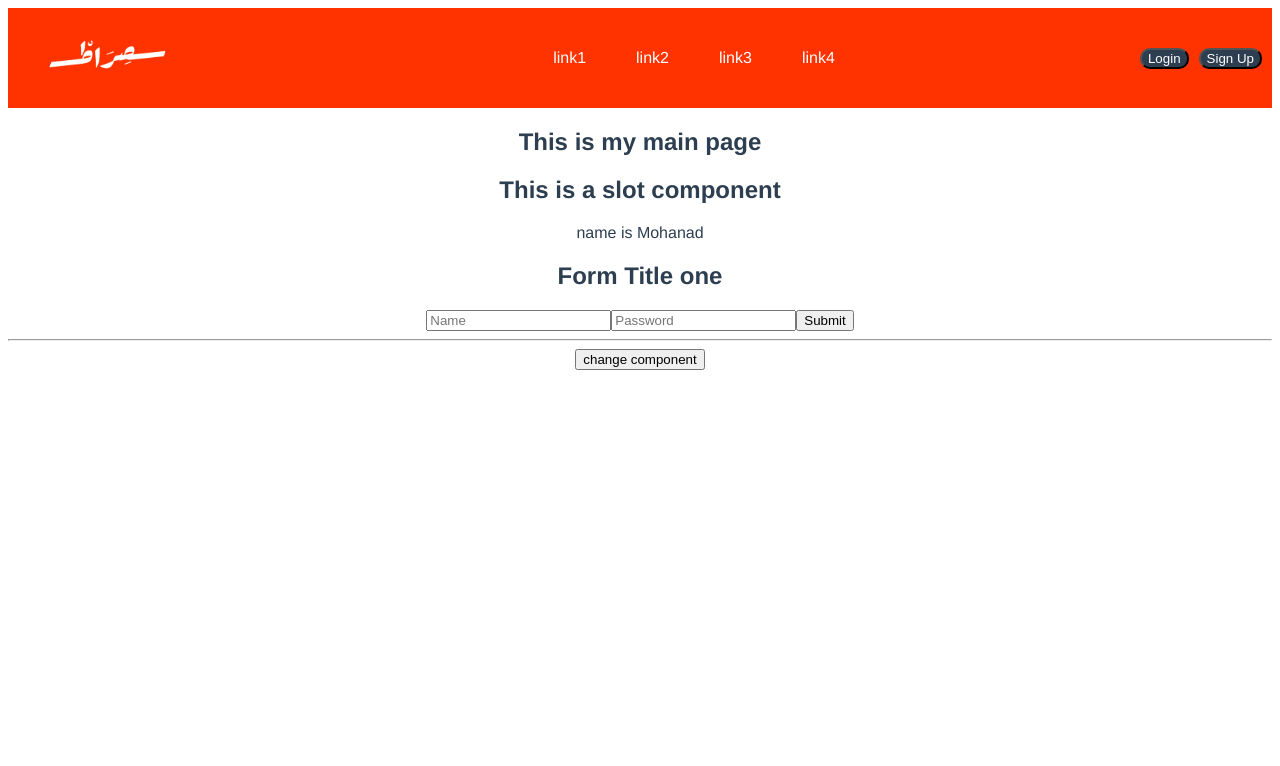
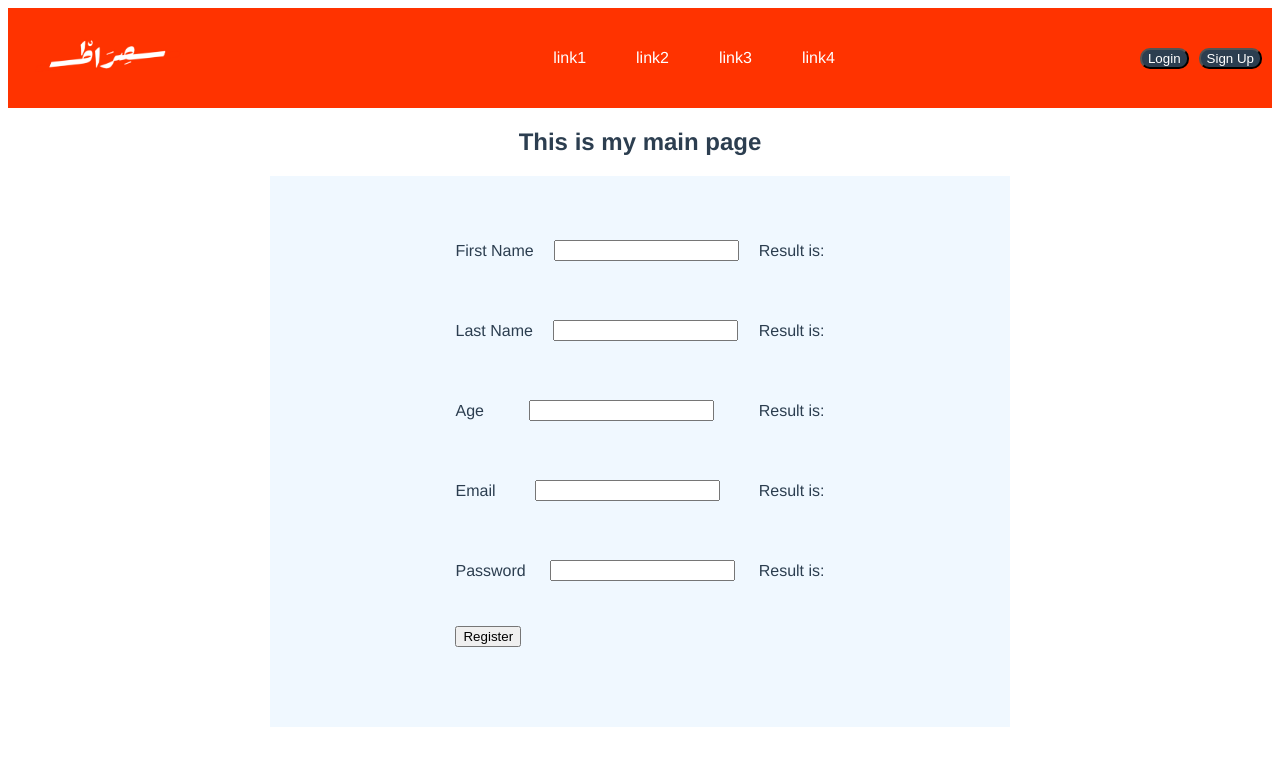
Before and after one commit to mohanadaltarah/vue.js-options-api, a Vue app: page /#/ in a window 1280 px wide. Shown: the top 766 px of the page. Built offline with nearby package versions, Linux system fonts and the light colour scheme.

Commit message:
Initiate v-model property for data binding

```diff
--- a/src/components/MyComponent.vue
+++ /dev/null
@@ -1,20 +0,0 @@
-<template>
-  <div class="parent">
-    <h2>This is a slot component</h2>
-    <p>name is {{ name }}</p>
-    <form action="">
-      <slot name="slotTitle"></slot>
-      <slot name="slotInputs"></slot>
-      <slot name="slotAction"></slot>
-    </form>
-  </div>
-</template>
-<script>
-export default {
-  props: {
-    name: {
-      type: String,
-    },
-  },
-};
-</script>
--- /dev/null
+++ b/src/components/MyForm.vue
@@ -0,0 +1,73 @@
+<template>
+  <div class="form">
+    <form action="" @submit.prevent>
+      <div>
+        <label for="">First Name</label>
+        <input type="text" name="firstName" v-model.lazy="student.firstName" />
+        <p>Result is: {{ student.firstName }}</p>
+      </div>
+      <div>
+        <label for="">Last Name</label>
+        <input type="text" name="lastName" v-model.lazy="student.lastName" />
+        <p>Result is: {{ student.lastName }}</p>
+      </div>
+      <div>
+        <label for="">Age</label>
+        <input type="number" name="age" v-model.lazy="student.age" />
+        <p>Result is: {{ student.age }}</p>
+      </div>
+      <div>
+        <label for="">Email</label>
+        <input type="email" name="email" v-model.lazy="student.email" />
+        <p>Result is: {{ student.email }}</p>
+      </div>
+      <div>
+        <label for="">Password</label>
+        <input
+          type="password"
+          name="password"
+          v-model.lazy="student.password"
+        />
+
+        <p>Result is: {{ student.password }}</p>
+      </div>
+      <div class="actions">
+        <input type="submit" value="Register" />
+      </div>
+    </form>
+  </div>
+</template>
+<script>
+export default {
+  data() {
+    return {
+      student: {
+        firstName: "",
+        lastName: "",
+        age: null,
+        email: "",
+        password: "",
+      },
+    };
+  },
+};
+</script>
+
+<style lang="scss">
+.form {
+  display: flex;
+  justify-content: center;
+  align-items: center;
+  padding: 50px;
+  background-color: aliceblue;
+  width: 50vw;
+  margin: auto;
+  div {
+    display: flex;
+    align-items: center;
+    justify-content: space-between;
+    margin-bottom: 30px;
+    gap: 20px;
+  }
+}
+</style>
--- a/src/views/MainPage.vue
+++ b/src/views/MainPage.vue
@@ -1,60 +1,19 @@
 <template>
   <div class="main-page">
     <h2>This is my main page</h2>
-    <keep-alive>
-      <my-component :name="name" v-if="!isComponentTwo">
-        <template #slotTitle>
-          <h2>Form Title one</h2>
-        </template>
-        <template #slotInputs>
-          <input type="text" placeholder="Name" />
-          <input type="password" placeholder="Password" />
-        </template>
-        <template #slotAction>
-          <input type="submit" value="Submit" />
-        </template>
-      </my-component>
-    </keep-alive>
-    <hr />
-    <keep-alive>
-      <my-component-two name="Khalid" v-if="isComponentTwo">
-        <template #slotTitle>
-          <h2>Form Title two</h2>
-        </template>
-        <template #slotInputs>
-          <input type="text" placeholder="Name" />
-          <input type="password" placeholder="Password" />
-        </template>
-        <template #slotAction>
-          <input type="submit" value="Submit" />
-        </template>
-      </my-component-two>
-    </keep-alive>
-    <button @click="isComponentTwo = !isComponentTwo">change component</button>
+    <MyForm />
   </div>
 </template>
 
 <script>
-import MyComponent from "@/components/MyComponent.vue";
-import MyComponentTwo from "@/components/MyComponent.vue";
-
+import MyForm from "@/components/MyForm.vue";
 export default {
-  name: "MainPage",
   data() {
-    return {
-      name: "Mohanad",
-      isComponentTwo: false,
-    };
+    return {};
   },
-  methods: {
-    changeActive() {
-      this.isActive = !this.isActive;
-    },
-  },
-
+  methods: {},
   components: {
-    MyComponent,
-    MyComponentTwo,
+    MyForm,
   },
 };
 </script>
```
